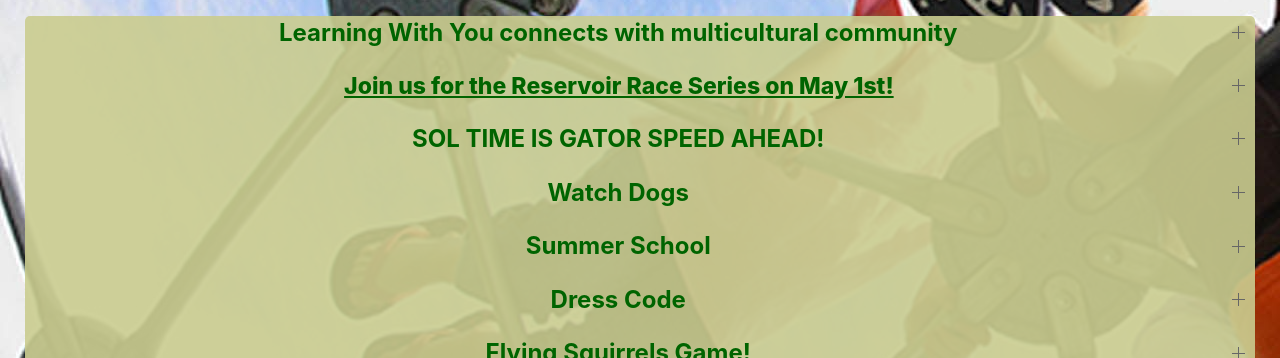
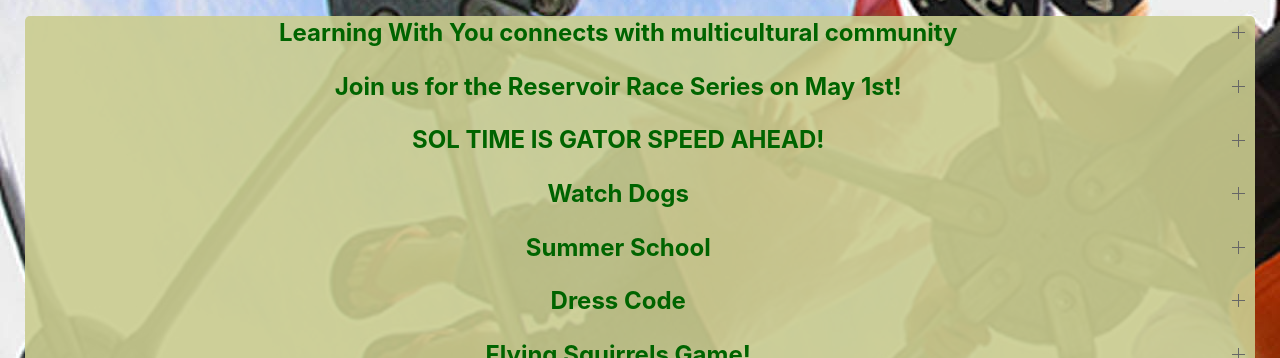
Before and after one commit to Serendipbrity/Gators-Newsletter, a plain HTML site: page index.html in a window 1280 px wide. Shown: the part 742-1100 px from the top of the page. Drawn offline with nearby package versions, Linux system fonts and the light colour scheme; no server answers.

Commit message:
section titles removed on join us

```diff
--- a/index.html
+++ b/index.html
@@ -129,7 +129,7 @@
                 </li>
                 <!-- join us -->
                 <li>
-                    <a class="uk-accordion-title sectionTitles" href="#">Join us for the Reservoir Race Series on May 1st!</a>
+                    <a class="uk-accordion-title" href="#">Join us for the Reservoir Race Series on May 1st!</a>
                     <div class="uk-accordion-content">
                         <img class="newsletter-images left" src="./assets/images/Running Gator.jpg"/>
                         <p>Clover Hill Elementary, Swift Creek Elementary, and Woolridge Elementary have joined forces and created the
```
